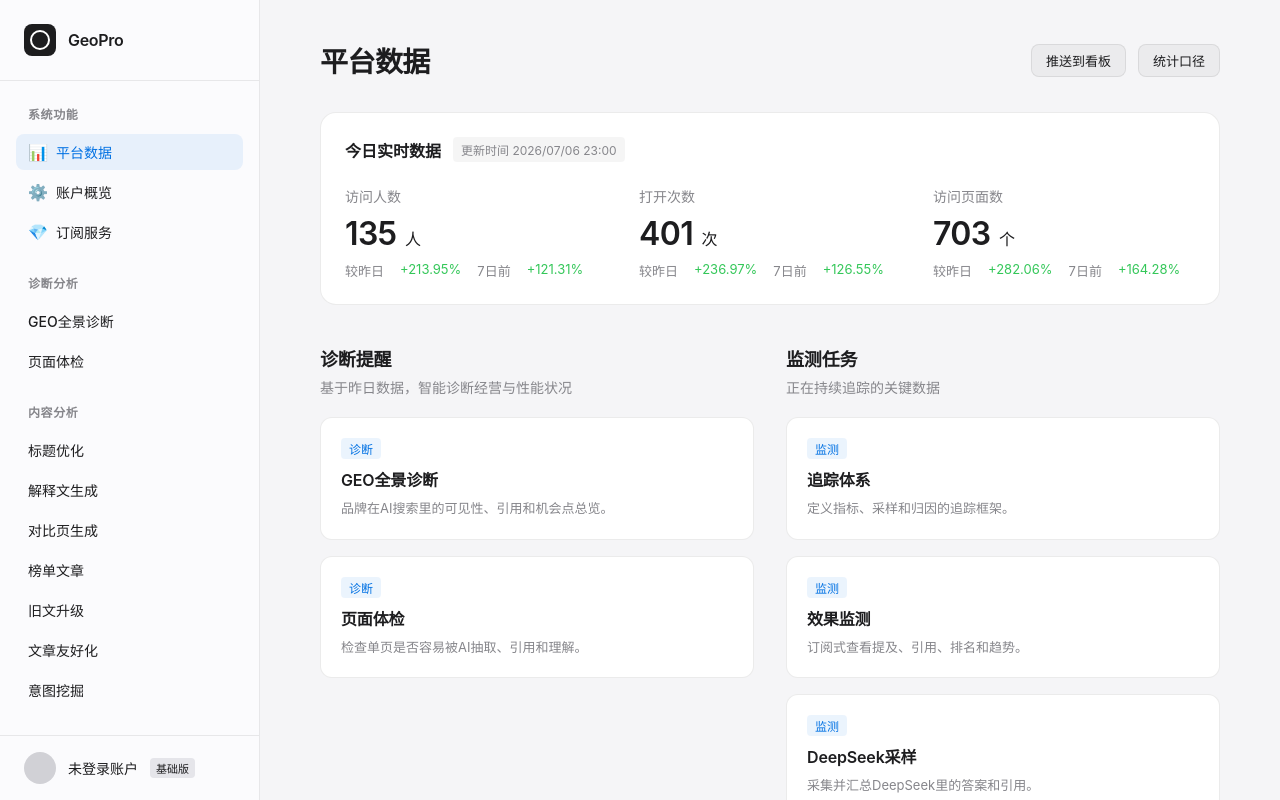
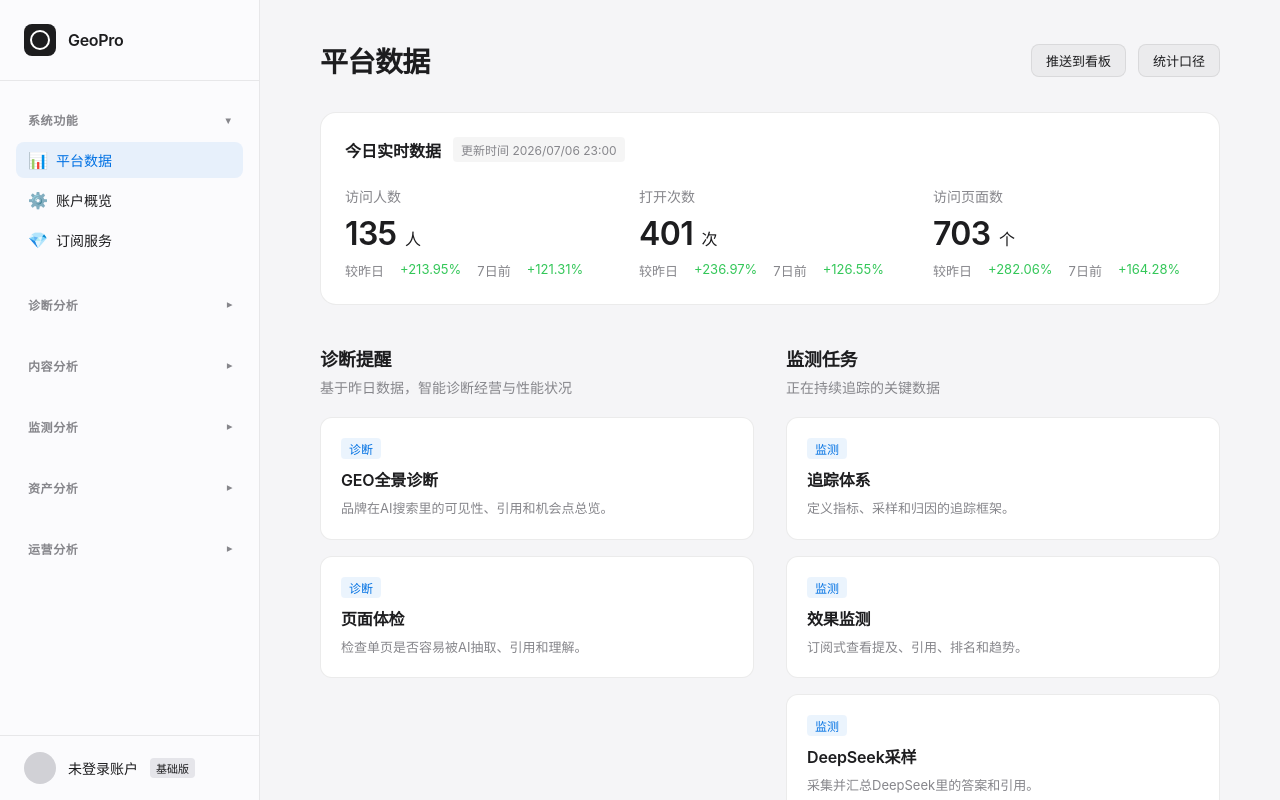
Before and after one commit to less1001/geopro-agentok-top, a React (Vite) app: page / in a window 1280 px wide. Built offline with nearby package versions, Linux system fonts and the light colour scheme.

Commit message:
UI: Add collapsible accordion sidebar

```diff
--- a/src/main.tsx
+++ b/src/main.tsx
@@ -43,6 +43,20 @@ function Sidebar() {
   const location = useLocation();
   const currentPath = location.pathname;
 
+  const [expandedGroups, setExpandedGroups] = useState<Record<string, boolean>>(() => {
+    const initial: Record<string, boolean> = { sys: true }; // System group open by default
+    if (currentPath.startsWith("/skill/")) {
+      const skillId = currentPath.replace("/skill/", "");
+      const activeSkill = skills.find(s => s.id === skillId);
+      if (activeSkill) initial[activeSkill.group] = true;
+    }
+    return initial;
+  });
+
+  const toggleGroup = (group: string) => {
+    setExpandedGroups(prev => ({ ...prev, [group]: !prev[group] }));
+  };
+
   return (
     <aside className="sidebar">
       <div className="sidebar-header">
@@ -54,7 +68,11 @@ function Sidebar() {
 
       <nav className="sidebar-nav">
         <div className="nav-group">
-          <div className="nav-group-title">系统功能</div>
+          <div className="nav-group-title" onClick={() => toggleGroup("sys")}>
+            系统功能
+            <span className={`chevron ${expandedGroups["sys"] ? "expanded" : ""}`}>▾</span>
+          </div>
+          <div className={`nav-group-content ${expandedGroups["sys"] ? "expanded" : ""}`}>
             <Link to="/" className={`nav-item ${currentPath === "/" ? "active" : ""}`}>
               <span className="icon">📊</span> 平台数据
             </Link>
@@ -65,10 +83,15 @@ function Sidebar() {
               <span className="icon">💎</span> 订阅服务
             </Link>
           </div>
+        </div>
 
         {Object.entries(groupLabel).map(([group, label]) => (
           <div key={group} className="nav-group">
-            <div className="nav-group-title">{label}分析</div>
+            <div className="nav-group-title" onClick={() => toggleGroup(group)}>
+              {label}分析
+              <span className={`chevron ${expandedGroups[group] ? "expanded" : ""}`}>▾</span>
+            </div>
+            <div className={`nav-group-content ${expandedGroups[group] ? "expanded" : ""}`}>
               {skills
                 .filter((s) => s.group === group)
                 .map((skill) => {
@@ -84,6 +107,7 @@ function Sidebar() {
                     </Link>
                   );
                 })}
+            </div>
           </div>
         ))}
       </nav>
--- a/src/styles.css
+++ b/src/styles.css
@@ -88,8 +88,43 @@ button, input, select { font: inherit; outline: none; }
   color: var(--muted);
   text-transform: uppercase;
   letter-spacing: 0.05em;
-  padding: 0 12px;
+  padding: 6px 12px;
+  margin-bottom: 4px;
+  display: flex;
+  justify-content: space-between;
+  align-items: center;
+  cursor: pointer;
+  border-radius: 6px;
+  transition: all 0.2s ease;
+  user-select: none;
+}
+.nav-group-title:hover {
+  background: rgba(0, 0, 0, 0.04);
+}
+.chevron {
+  font-size: 10px;
+  transition: transform 0.2s ease;
+  transform: rotate(-90deg);
+}
+.chevron.expanded {
+  transform: rotate(0deg);
+}
+.nav-group-content {
+  display: flex;
+  flex-direction: column;
+  gap: 4px;
+  overflow: hidden;
+  max-height: 0;
+  opacity: 0;
+  transition: max-height 0.3s ease-in-out, opacity 0.3s ease-in-out, margin 0.3s ease-in-out;
+}
+.nav-group-content.expanded {
+  max-height: 1000px;
+  opacity: 1;
   margin-bottom: 8px;
+}
+.nav-group-content .nav-item {
+  padding-left: 12px; /* Or add extra if needed, but original was 12px, let's keep it clean or make it 24px */
 }
 .nav-item {
   display: flex;
```
Lines whose indentation alone changed are shown as unchanged.
